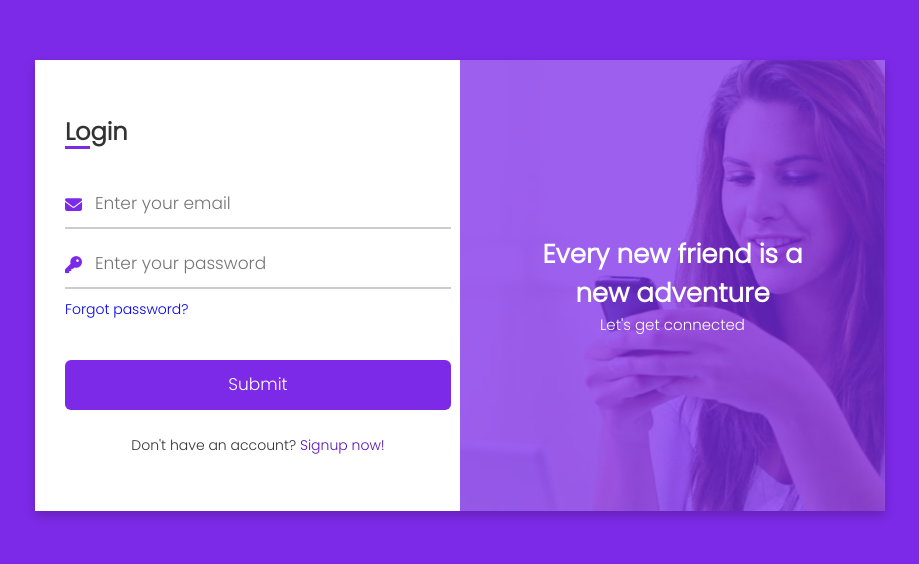
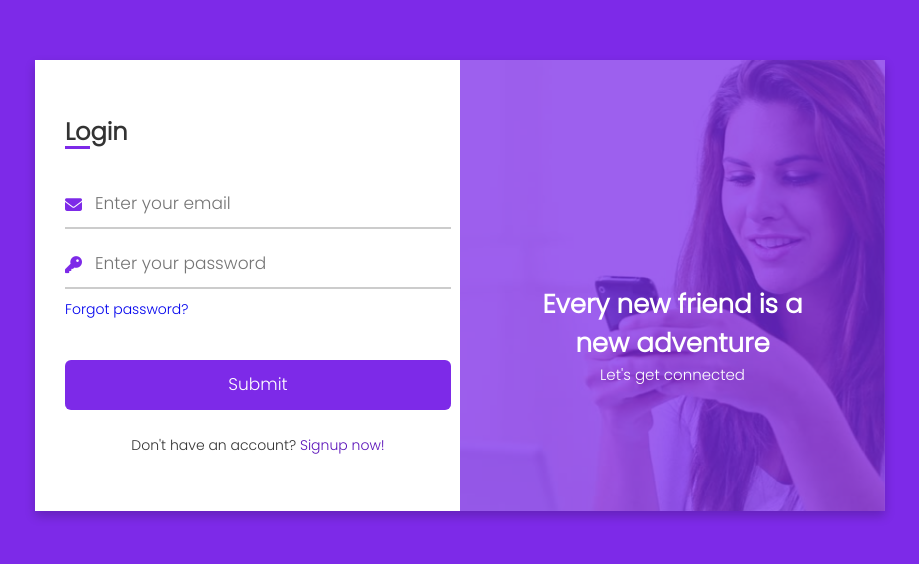
Before and after one commit to AlexisAlegria/Log-and-Registration-form-HTML-CSS, a plain HTML site: page index.html in a window 1280 px wide. Shown: the part 115-679 px from the top of the page, without its empty margins (180-1099 px from the left). Drawn offline with Linux system fonts and the light colour scheme.

Commit message:
changes in imgBack and text cover position

```diff
--- a/style.css
+++ b/style.css
@@ -59,6 +59,7 @@ body{
 .container #flip:checked ~ .cover{
     transform: rotateY(-180deg);
 }
+/* CCS PICTURES */
 .container .cover img{
     position: absolute;
     height: 100%;
@@ -69,7 +70,9 @@ body{
 }
 .container .cover .back .backImg{
     transform: rotateY(180deg);
+    object-position: left;
 }
+/* TEXT OF COVER */
 .container .cover .text{
     position: absolute;
     z-index: 111;
@@ -79,6 +82,7 @@ body{
     flex-direction:column ;
     align-items: center;
     justify-content:center;
+    margin-top: 50px;
 }
 .cover .text .text-1,
 .cover .text .text-2{
```
Also changed, not shown: 1 other file.
